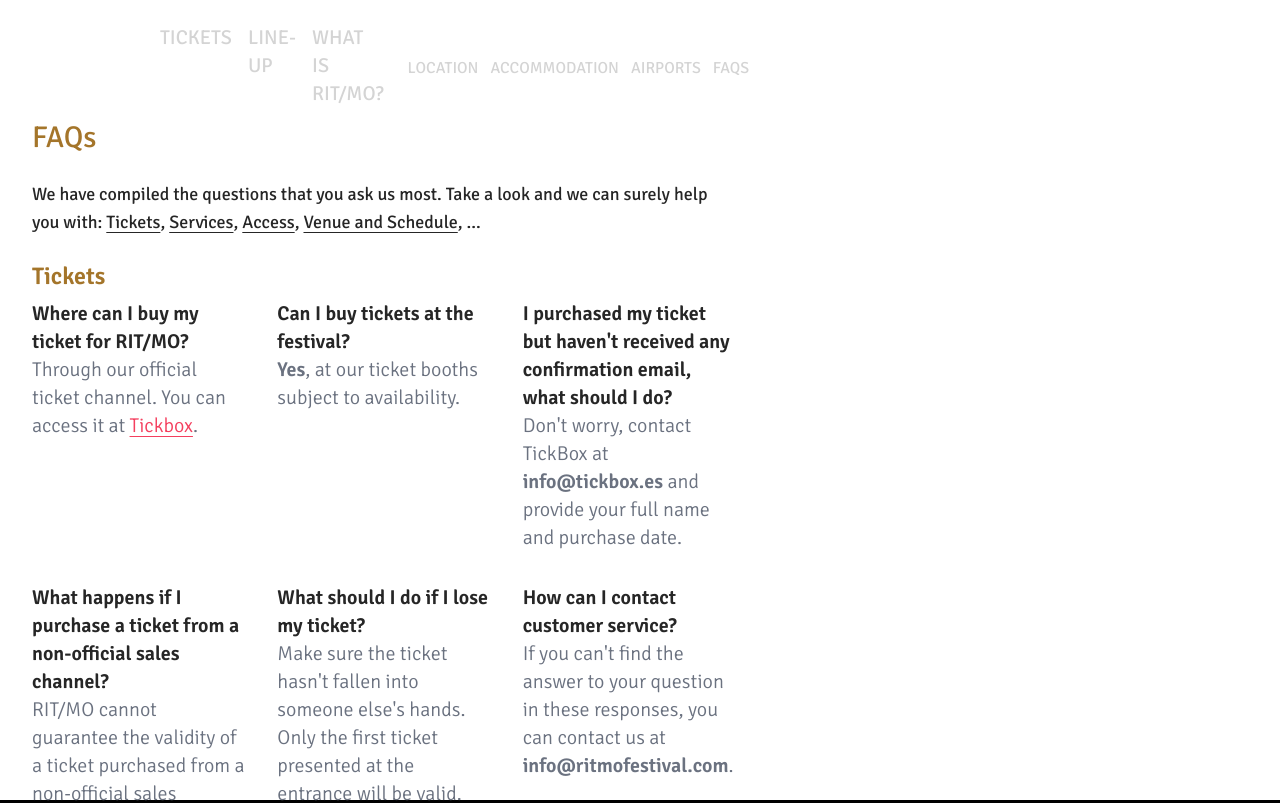
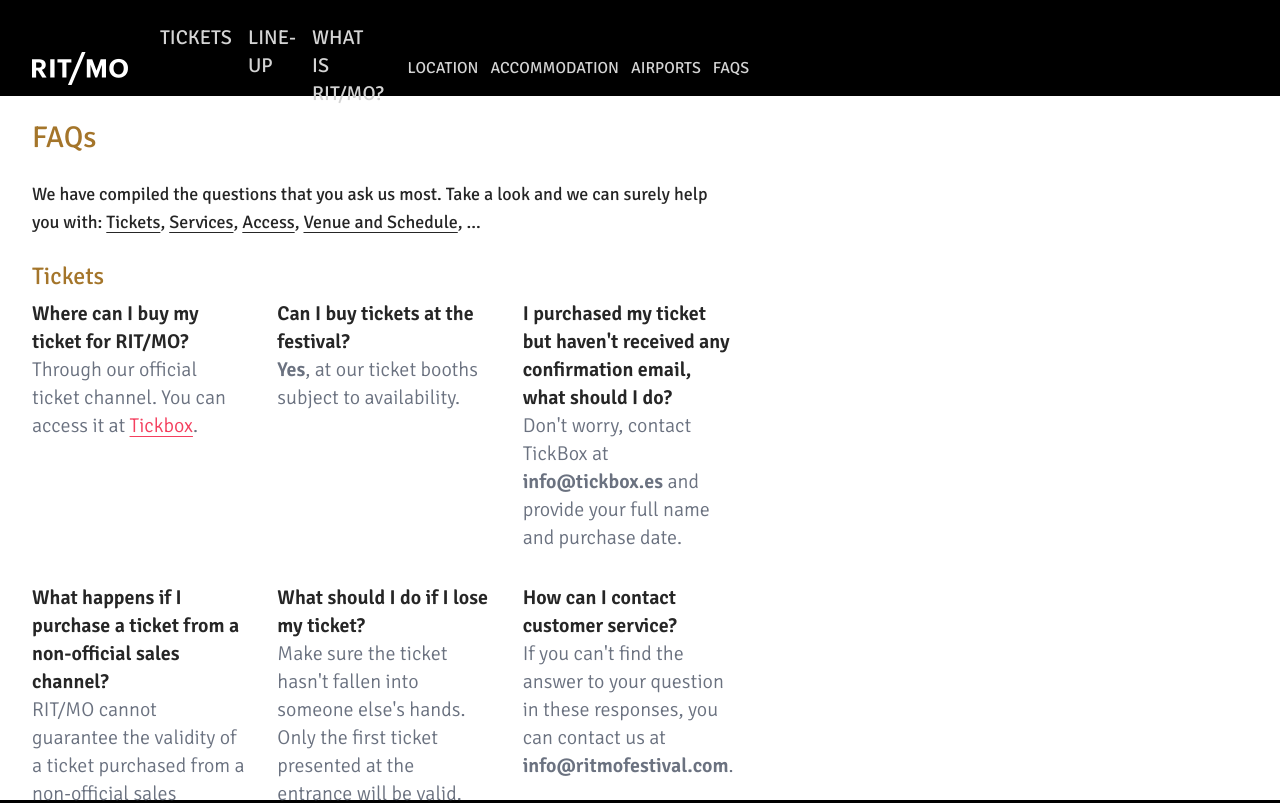
Before and after one commit to manumorante/ritmo2025, a Next.js app: page /en/faqs in a window 1280 px wide. Shown: the top 803 px of the page. Built offline with nearby package versions, Linux system fonts and the light colour scheme.

Commit message:
header video

```diff
--- a/app/[lang]/globals.css
+++ b/app/[lang]/globals.css
@@ -2,6 +2,7 @@
 @tailwind components;
 @tailwind utilities;
 
+@layer base {
   html {
     @apply h-full scroll-smooth bg-black;
   }
@@ -21,17 +22,9 @@ a {
   p {
     @apply mb-4;
   }
-
-@layer utilities {
-  .container {
-    @apply max-w-md px-8;
-  }
 }
 
-.bg-header {
-  @apply backdrop-filter backdrop-blur-sm bg-opacity-90 bg-white/90 dark:bg-zinc-950/80;
-}
-
+@layer components {
   .html-content a {
     @apply underline decoration-1 decoration-inherit underline-offset-4;
   }
@@ -51,20 +44,20 @@ p {
     background-color: #ffffffc1 !important;
   }
 
-@layer components {
+  .section {
+    @apply py-16 md:py-24;
+  }
+
   .pageTitle {
     @apply py-6 text-3xl text-primary;
   }
 
   .sectionTitle {
-    @apply font-semibold text-primary text-2xl no-underline block mb-2;
-  }
+    @apply font-medium text-primary text-2xl no-underline block mb-2;
   }
 
   /* Slider */
-
   .swiper {
-  --swiper-theme-color: var(--text-primary);
     width: 100%;
     height: 100%;
   }
@@ -72,3 +65,14 @@ p {
   .swiper-slide {
     padding: 0;
   }
+}
+
+@layer utilities {
+  :root {
+    --swiper-theme-color: var(--text-primary) !important;
+  }
+
+  .container {
+    @apply max-w-md px-8;
+  }
+}
--- a/app/[lang]/layout.tsx
+++ b/app/[lang]/layout.tsx
@@ -36,7 +36,7 @@ export default function Root({
           content="black-translucent"
         />
       </head>
-      <body className={`${font.className} h-screen overflow-hidden`}>
+      <body className={`${font.className}`}>
         <Header d={d} lang={lang} />
 
         {children}
--- a/app/[lang]/page.tsx
+++ b/app/[lang]/page.tsx
@@ -3,7 +3,6 @@ import {
   All,
   BuyButton,
   Hero,
-  Lineup,
   Photos,
   Map,
   PreviewSection,
@@ -19,23 +18,25 @@ export default async function Home({
   const newsLetterID = lang === "es" ? "qcWPXv" : "yT3TRe"
 
   return (
-    <>
-      <div className="pointer-events-none">
+    <main className="h-screen overflow-hidden">
+      <div className="pointer-events-none relative z-10">
         <Hero />
       </div>
 
-      <main className="Home h-screen overflow-y-auto">
-        <div className="h-[70vh] bg-slate-400"></div>
+      <div className="Home h-screen overflow-y-auto relative z-20">
+        <div className="h-[70vh] bg-black/20"></div>
 
         {/* Lineup */}
-        <div className="Lineup bg-white relative py-16 md:py-24">
+        <div className="Lineup bg-white relative section">
           <div className="container">
             <p className="sectionTitle">{t("lineup.title")}</p>
             <All />
           </div>
         </div>
 
-        <Photos />
+        <div className="Photos bg-white">
+          <Photos />
+        </div>
 
         <PreviewSection title={t("generic.tickets")} className="bg-white">
           <div className="container">
@@ -51,7 +52,7 @@ export default async function Home({
           title={t("location.title")}
           // href={`/${lang}/location`}
           html={t("location.large")}
-          className="bg-white"
+          className="bg-neutral-100"
         >
           <div className="md:container">
             <Map />
@@ -70,7 +71,7 @@ export default async function Home({
           href={`/${lang}/accommodation`}
           more={t("accommodation.more")}
           html={t("accommodation.intro")}
-          className="bg-white"
+          className="bg-neutral-100"
         />
 
         <PreviewSection
@@ -106,7 +107,7 @@ export default async function Home({
             </div>
           </div>
         </div>
-      </main>
-    </>
+      </div>
+    </main>
   )
 }
--- a/components/Photos.tsx
+++ b/components/Photos.tsx
@@ -12,15 +12,14 @@ import "swiper/css/navigation"
 
 export default function Photos() {
   return (
-    <>
     <Swiper
       slidesPerView={1}
       spaceBetween={20}
       loop={true}
-        autoplay={{
-          delay: 3500,
-          disableOnInteraction: false,
-        }}
+      // autoplay={{
+      //   delay: 3500,
+      //   disableOnInteraction: false,
+      // }}
       breakpoints={{
         768: {
           slidesPerView: 2,
@@ -28,7 +27,6 @@ export default function Photos() {
       }}
       navigation={true}
       modules={[Autoplay, Navigation]}
-        className="h-full"
     >
       {Array.from({ length: 10 }).map((_, i) => (
         <SwiperSlide key={i}>
@@ -42,6 +40,5 @@ export default function Photos() {
         </SwiperSlide>
       ))}
     </Swiper>
-    </>
   )
 }
--- a/components/Section.tsx
+++ b/components/Section.tsx
@@ -1,7 +1,7 @@
 import cx from "clsx"
 import Link from "next/link"
 
-export const sectionCx = cx("Section relative z-10 py-12 md:py-12")
+export const sectionCx = cx("Section section")
 
 export default function Section({
   children,
--- a/components/header/MobileMenu.tsx
+++ b/components/header/MobileMenu.tsx
@@ -13,7 +13,6 @@ export default function MobileMenu({ lang }: { lang: string }) {
   const burgerCx = cx(
     "BurgerMenu",
     "lg:hidden",
-    // "bg-header",
     "flex justify-between gap-2",
     "fixed top-0 left-0 right-0 z-40 p-5"
   )
--- a/components/header/index.tsx
+++ b/components/header/index.tsx
@@ -3,7 +3,7 @@ import Link from "next/link"
 import { Logo, MenuItems, SubMenuItems, Date, MobileMenu } from "@/components"
 
 export default function Header({ d, lang }: { d: any; lang: string }) {
-  const mainCx = cx("Header", "min-h-[4.5rem] lg:min-h-[6rem]")
+  const mainCx = cx("Header", "bg-black min-h-[4.5rem] lg:min-h-[6rem]")
   const desktopCx = cx(
     "Desktop",
     "hidden lg:flex",
```
Lines whose indentation alone changed are shown as unchanged.
